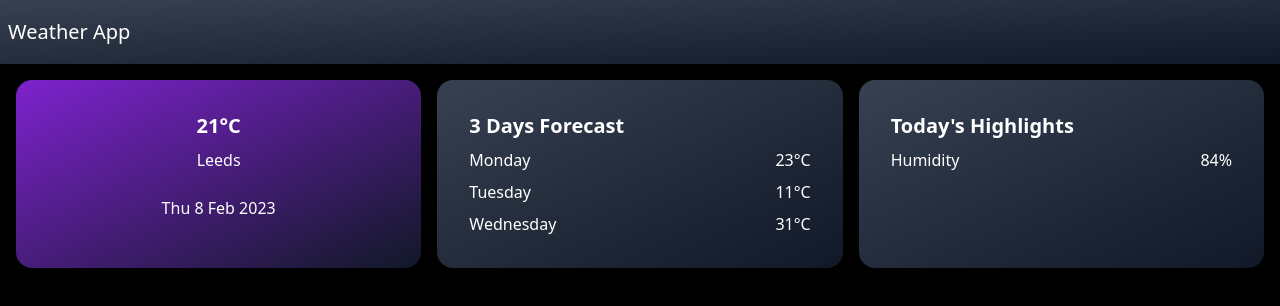
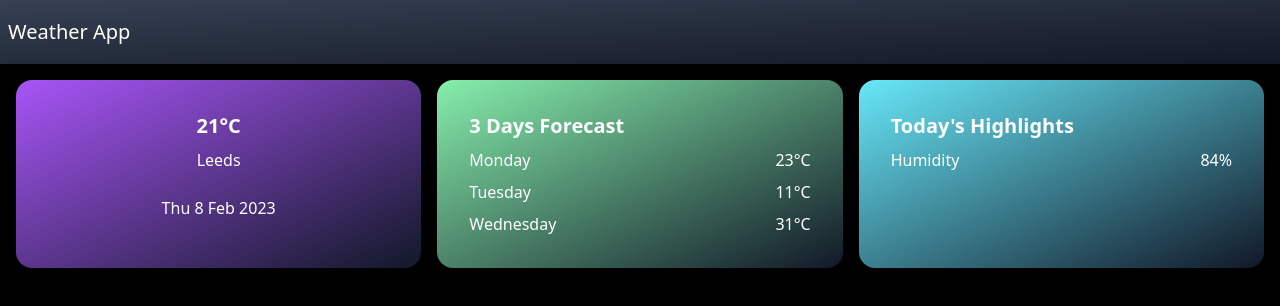
Before and after one commit to njagirdar786/next-weather-app, a Next.js app: page / in a window 1280 px wide. Shown: the top 306 px of the page. Built offline with nearby package versions, Linux system fonts and the light colour scheme.

Commit message:
color changes

```diff
--- a/app/page.js
+++ b/app/page.js
@@ -4,7 +4,7 @@ export default function Home() {
   return (
     <div className="p-4 bg-black text-white min-h-screen">
       <div className="grid grid-cols-1 md:grid-cols-2 lg:grid-cols-3 gap-4">
-        <div className="card bg-gradient-to-br from-purple-700 to-gray-900">
+        <div className="card bg-gradient-to-br from-purple-500 to-gray-900">
           <div className="card-body items-center text-center">
             <h2 className="card-title">21°C</h2>
             <p>Leeds</p>
@@ -12,7 +12,7 @@ export default function Home() {
           </div>
         </div>
 
-        <div className="card bg-gradient-to-br from-gray-700 to-gray-900">
+        <div className="card bg-gradient-to-br from-green-300 to-gray-900">
           <div className="card-body">
             <h2 className="card-title">3 Days Forecast</h2>
             <div className="flex justify-between">
@@ -30,7 +30,7 @@ export default function Home() {
           </div>
         </div>
 
-        <div className="card bg-gradient-to-br from-gray-700 to-gray-900">
+        <div className="card bg-gradient-to-br from-cyan-300 to-gray-900">
           <div className="card-body">
             <h2 className="card-title">Today's Highlights</h2>
             <div className="flex justify-between">
```
